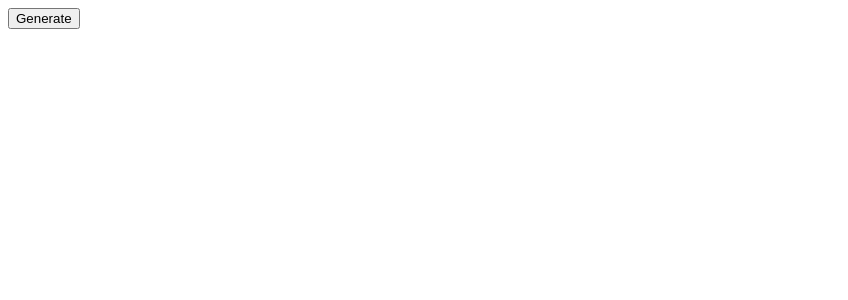
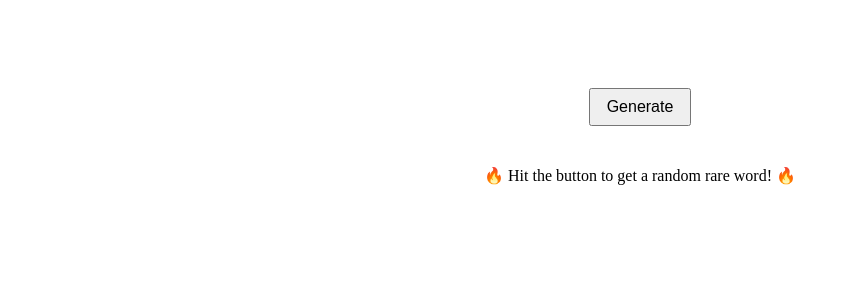
Before and after one commit to wcho21/rrwg, a SvelteKit app: page / in a window 1280 px wide. Shown: the top 300 px of the page, without its empty margins (0-848 px from the left). Built offline with nearby package versions, Linux system fonts and the light colour scheme.

Commit message:
feat: improve presentation

```diff
--- a/src/routes/+page.svelte
+++ b/src/routes/+page.svelte
@@ -1,19 +1,67 @@
 <script lang="ts">
     import type { Word } from "$lib/words";
+    import { fly } from "svelte/transition";
 
-    let word: Word | null = $state(null);
+    let word: Word | null = null;
 
     async function roll() {
         const response = await fetch("/word");
 
         word = await response.json();
     }
+
+    const flyOption = { y: 20, duration: 500 };
 </script>
 
-<button onclick={roll}>Generate</button>
+<div id="box">
+    <button id="gen" on:click={roll}>Generate</button>
 
-{#if word !== null}
-    <p>
-        <span style="font-size: 4em;">{word.name} {word.description}</span>
-    </p>
-{/if}
+    {#if word === null}
+        <p id="guide">🔥 Hit the button to get a random rare word! 🔥</p>
+    {:else}
+        <p id="guide">💎 Do you like it? 💎</p>
+    {/if}
+
+    {#if word !== null}
+        {#key word}
+            <div id="word" in:fly|global={flyOption}>
+                <p class="word-name">{word.name}</p>
+                <p class="word-description">{word.description}</p>
+            </div>
+        {/key}
+    {/if}
+</div>
+
+<style>
+    #box {
+        display: grid;
+        width: 800px;
+        margin: 0 auto;
+        padding: 10vh 0;
+        grid-column: 1;
+        gap: 2.5em;
+    }
+    #gen {
+        display: block;
+        margin: 0 auto;
+        padding: 0.5em 1em;
+        font-size: 1em;
+    }
+    #guide {
+        text-align: center;
+    }
+    p {
+        margin: 0;
+    }
+    #word {
+        margin: 0 auto;
+        text-align: center;
+    }
+    .word-name {
+        font-size: 4em;
+    }
+    .word-description {
+        font-size: 2em;
+        color: #999;
+    }
+</style>
```
